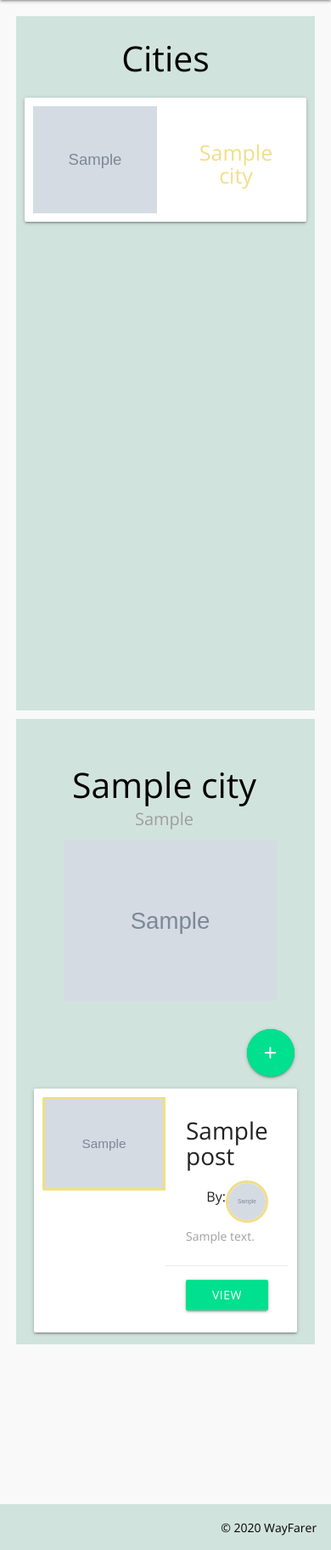
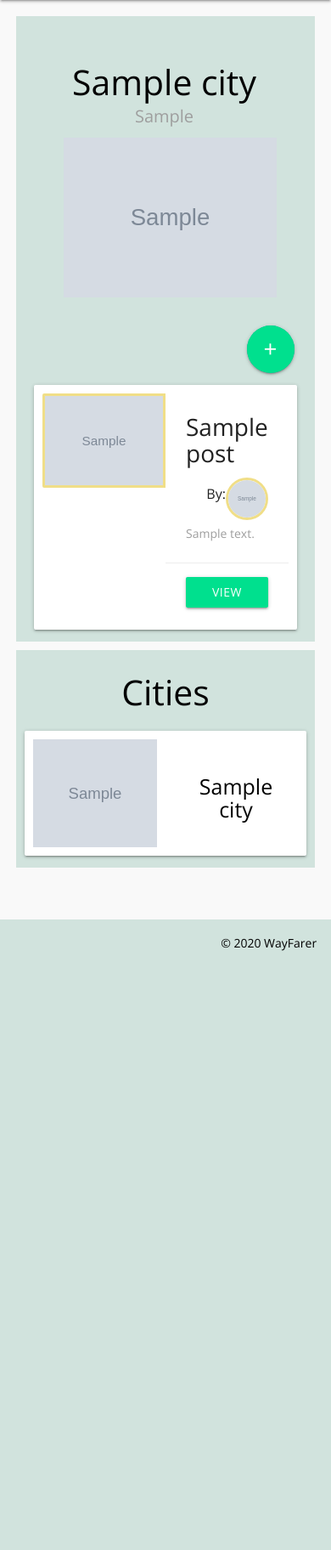
Before and after one commit to minhazur9/wayfarer, a Django app: page /cities/1/ in a window 390 px wide. Shown: the part 56-1880 px from the top of the page at 85% size. After the commit the page ends 1175 px from the top, so only its background shows below. Run offline with Django 3.2, Linux system fonts and the light colour scheme; a user stored in the database is signed in; tables that the repository leaves empty hold one stand-in row (values such as "Sample post"); grey boxes marked "Sample" are stand-in pictures.

Commit message:
Fixes cities mobile

```diff
--- a/main_app/static/css/styles.css
+++ b/main_app/static/css/styles.css
@@ -55,7 +55,7 @@ nav {
     padding-top: 2vh;
     position: relative;
     color: black;
-    top: 20vh;
+    margin-top: 5vh;
 }
 .right {
     padding-bottom: 2vh;
@@ -144,7 +144,7 @@ a {
     /* justify-content: space-evenly; */
     justify-content: flex-start;
     text-align: center;
-    height: 98vh;
+    min-height: 98vh;
     overflow-y: auto;
 }
 
@@ -247,6 +247,9 @@ a {
     color: #9E9E9E;
 }
 
+#confirm-delete{
+    width: 100%;
+}
 /* .post-card-container a{
     background-color: var(--accent-color); !important;
 } */
@@ -266,7 +269,7 @@ a {
 }
 
 .all-cities-card-title {
-    color: var(--primary-color) !important;
+    color: black
 }
 
 .card-stacked {
@@ -490,7 +493,7 @@ a {
 /* BOTTOM HALF */
 .landing-grid{
     text-align: center;
-    height: 35vh;
+    min-height: 35vh;
     display: flex;
     flex-direction: column;
     margin-top: 3rem;
@@ -579,6 +582,7 @@ p span{
     margin-top: 10vh;
 }
 
+
 @media only screen and (max-width: 900px) {
     .all-cities-card-title {
         font-size: 25px;
@@ -591,6 +595,9 @@ p span{
 }
 
 @media only screen and (max-width: 766px){
+    .edit-btn{
+        justify-content: space-around;
+    }
     .post-container{
         min-height: 120vh;
     }
@@ -599,10 +606,16 @@ p span{
         margin-top: 1em;
         padding: 0;
     }
-    .edit-btn{
-        justify-content: space-around;
+
+    .city-title-all-cities{
+        font-size: 25px;
     }
-    #confirm-delete{
-        width: 100%;
+    .city-detail-container{
+        order: 1;
     }
+    .all-cities-container{
+        order: 2;
+        overflow: visible;
+    }
+
 }
--- a/main_app/static/scripts/app.js
+++ b/main_app/static/scripts/app.js
@@ -126,12 +126,14 @@ if(addComment) {
 addComment.addEventListener('click', () => {
     addComment.classList.toggle('hidden');
     commentForm.classList.toggle('hidden');
+    editComment.classList.remove('hidden');
 })
 
 cancelComment.addEventListener('click', () => {
     commentForm.querySelector('textarea').value = "";
     commentForm.classList.toggle('hidden');
     addComment.classList.toggle('hidden');
+    editComment.classList.remove('hidden');
 
 
 })
--- a/main_app/templates/about.html
+++ b/main_app/templates/about.html
@@ -64,7 +64,6 @@ About Us
         </div>
 
     </article>
-
 </section>
 
 {% endblock content %}
--- a/main_app/templates/home.html
+++ b/main_app/templates/home.html
@@ -52,6 +52,7 @@ Home
     </div>
 
 
+
 </section>
 
 {% endblock content %}
--- a/main_app/templates/registration/login.html
+++ b/main_app/templates/registration/login.html
@@ -14,4 +14,5 @@ Login
     </form>
     {% endblock content %}
 </div>
+
 </div>
```
Also changed, not shown: main_app/templates/base.html (+5 -5 lines).
